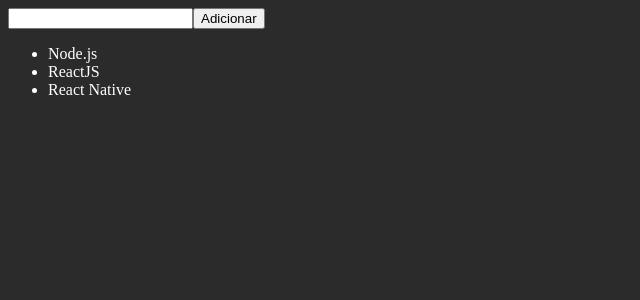
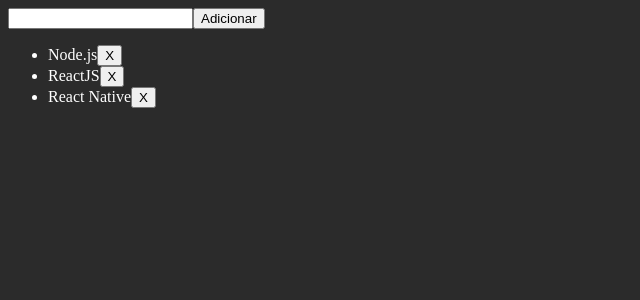
Before and after one commit to SamuelHiroyuki/rs-skylab-react-1, a React app: page / in a window 1280 px wide. Shown: the top 300 px of the page, without its empty margins (0-640 px from the left). Built offline with nearby package versions, Linux system fonts and the light colour scheme.

Commit message:
Removendo do state sem mutar

```diff
--- a/src/components/TechList/index.js
+++ b/src/components/TechList/index.js
@@ -19,6 +19,12 @@
 		}));
 	};
 
+	handleDelete = tech => {
+		this.setState(prevState => ({
+			techs: prevState.techs.filter(t => t !== tech)
+		}));
+	};
+
 	render() {
 		const { inputValue } = this.state;
 
@@ -33,7 +39,15 @@
 
 				<ul>
 					{this.state.techs.map(t => (
-						<li key={t}>{t}</li>
+						<li key={t}>
+							<span>{t}</span>
+							<button
+								type="button"
+								onClick={() => this.handleDelete(t)}
+							>
+								X
+							</button>
+						</li>
 					))}
 				</ul>
 			</form>
```
